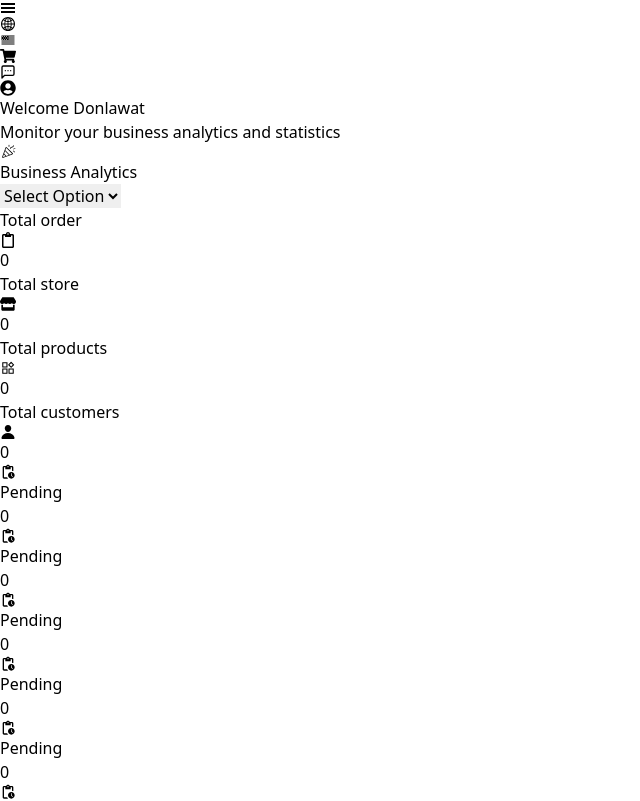
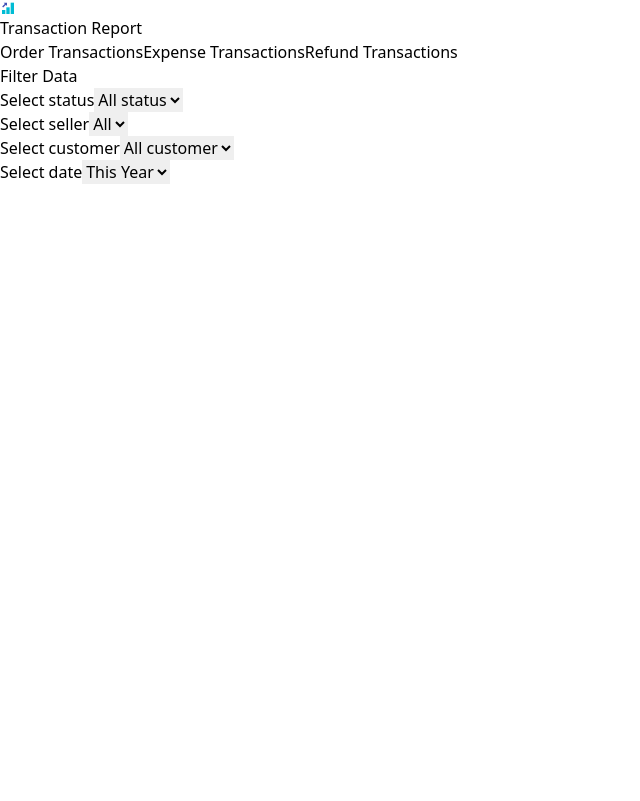
Before and after one commit to jhajathanawit/front-end, a React (Vite) app: page / in a window 1280 px wide. Shown: the top 801 px of the page, without its empty margins (0-640 px from the left). Built offline with nearby package versions, Linux system fonts and the light colour scheme.

Commit message:
update23/7/2025

```diff
--- a/src/App.tsx
+++ b/src/App.tsx
@@ -5,9 +5,10 @@ import Footer from './Component/footer/footer';
 import Category from './Component/category/category';
 import Product_Gallery from './Component/product_gallery/product_gallery';
 import Banner_setup from './Component/banner/banner_setup';
-import Chating_list from './Component/chatting/chatting_list';
 import Chatting_list from './Component/chatting/chatting_list';
 import Support_ticket from './Component/support/support_ticket';
+import Inhouse_sale from './Component/Inhouse/Inhouse_sale';
+import Transaction_report from './Component/transaction/transaction_report';
 
 
 function App() {
@@ -16,7 +17,7 @@ function App() {
   return (
     <>
     <div className='w-full-screen px-6 py-3'>
-      < Banner />
+      {/* < Banner />
       < Contents />
       < Footer />
       < Category />
@@ -24,6 +25,8 @@ function App() {
       < Banner_setup />
       < Chatting_list />
       < Support_ticket />
+      < Inhouse_sale /> */}
+      < Transaction_report />
     </div>
 
     </>
--- /dev/null
+++ b/src/Component/Inhouse/Inhouse_sale.tsx
@@ -0,0 +1,56 @@
+import { TbDeviceMobileDollar } from "react-icons/tb";
+import { MdRunningWithErrors } from "react-icons/md";
+
+export default function Inhouse_sale() {
+    return (
+        <>
+            <div className="flex items-center p-2 mt-6 gap-2 ">
+                <TbDeviceMobileDollar className="text-2xl text-black-500" />
+                <h1 className="text-2xl font-bold">Inhouse Sale</h1>
+            </div>
+
+            <div className="p-4 mt-5 shadow-md border rounded-md flex flex-col gap-4">
+                <div className="flex items-center">
+                    {/* ซ้าย */}
+                    <div className="flex items-center space-x-2">
+                        <span className="font-semibold text-black">Category</span>
+                    </div>
+
+                    {/* ขวา */}
+                    <div className="flex w-full items-center space-x-4">
+                        {/* All Drop Down */}
+                        <div className="w-full">
+                            <select className="ml-2 w-full border rounded px-3 py-2 focus:outline-none focus:ring focus:border-blue-300">
+                                <option disabled selected>All</option>
+                                <option>1</option>
+                                <option>2</option>
+                                <option>3</option>
+                            </select>
+                        </div>
+
+                        {/* Filter Button */}
+                        <button type="submit" className="w-1/3 ml-4 px-6 py-2 bg-blue-600 text-white rounded hover:bg-blue-700">Filter</button>
+                    </div>
+                </div>
+
+                <table className="min-w-full table-auto">
+                    <thead className="bg-gray-100">
+                        <tr>
+                            <th className="text-left px-4 py-2 font-semibold text-black">SL</th>
+                            <th className="text-left px-4 py-2 font-semibold text-black">Product Name</th>
+                            <th className="px-4 py-2 font-semibold text-black">Total Sale</th>
+                        </tr>
+                    </thead>
+                    <tbody>
+
+                    </tbody>
+                </table>
+
+                <div className="flex flex-col justify-center items-center p-2 mt-6 gap-2">
+                    <MdRunningWithErrors className="mt-20 text-9xl text-black-500" />
+                    <p className="mb-10 text-sm text-gray-500 mt-2">No banner found</p>
+                </div>
+            </div>
+        </>
+    );
+}
--- a/src/Component/support/support_ticket.tsx
+++ b/src/Component/support/support_ticket.tsx
@@ -1,5 +1,4 @@
 import { MdRunningWithErrors } from "react-icons/md";
-import { HiOutlineClipboardDocumentList } from "react-icons/hi2";
 import { FiSearch } from "react-icons/fi";
 import { SlEnvolopeLetter } from "react-icons/sl";
 
--- /dev/null
+++ b/src/Component/transaction/transaction_report.tsx
@@ -0,0 +1,69 @@
+import { FcPositiveDynamic } from "react-icons/fc";
+
+export default function Transaction_report() {
+    return (
+        <>
+            <div className="mb-4 flex items-center p-2 mt-6 gap-2 ">
+                <FcPositiveDynamic className="text-2xl text-black-500" />
+                <h1 className="text-2xl font-bold">Transaction Report</h1>
+            </div>
+
+            <div className="flex space-x-4">
+                <button className="px-4 py-2 rounded-full bg-blue-700 text-white font-semibold">
+                    Order Transactions
+                </button>
+                <button className="px-4 py-2 rounded-full text-gray-600 font-semibold">
+                    Expense Transactions
+                </button>
+                <button className="px-4 py-2 rounded-full text-gray-600 font-semibold">
+                    Refund Transactions
+                </button>
+            </div>
+
+            <div className="p-4 mt-5 shadow-md border rounded-md flex flex-col gap-4">
+                <div className="flex">
+                    <div className="w-1/4">
+                        <h1 className="font-bold text-lg">Filter Data</h1>
+                        <label className="text-gray-500">Select status</label>
+                        <select className="w-full border rounded px-3 py-2 focus:outline-none focus:ring focus:border-blue-300">
+                            <option disabled selected>All status</option>
+                            <option>1</option>
+                            <option>2</option>
+                            <option>3</option>
+                        </select>
+                    </div>
+
+                    <div className="w-1/4 ml-2 mt-7">
+                        <label className="text-gray-500">Select seller</label>
+                        <select className="w-full border rounded px-3 py-2 focus:outline-none focus:ring focus:border-blue-300">
+                            <option disabled selected>All</option>
+                            <option>1</option>
+                            <option>2</option>
+                            <option>3</option>
+                        </select>
+                    </div>
+
+                    <div className="w-1/4 ml-2 mt-7">
+                        <label className="text-gray-500">Select customer</label>
+                        <select className="w-full border rounded px-3 py-2 focus:outline-none focus:ring focus:border-blue-300">
+                            <option disabled selected>All customer</option>
+                            <option>1</option>
+                            <option>2</option>
+                            <option>3</option>
+                        </select>
+                    </div>
+
+                    <div className="w-1/4 ml-2 mt-7">
+                        <label className="text-gray-500">Select date</label>
+                        <select className="w-full border rounded px-3 py-2 focus:outline-none focus:ring focus:border-blue-300">
+                            <option disabled selected>This Year</option>
+                            <option>1</option>
+                            <option>2</option>
+                            <option>3</option>
+                        </select>
+                    </div>
+                </div>
+            </div>
+        </>
+    );
+}
```
